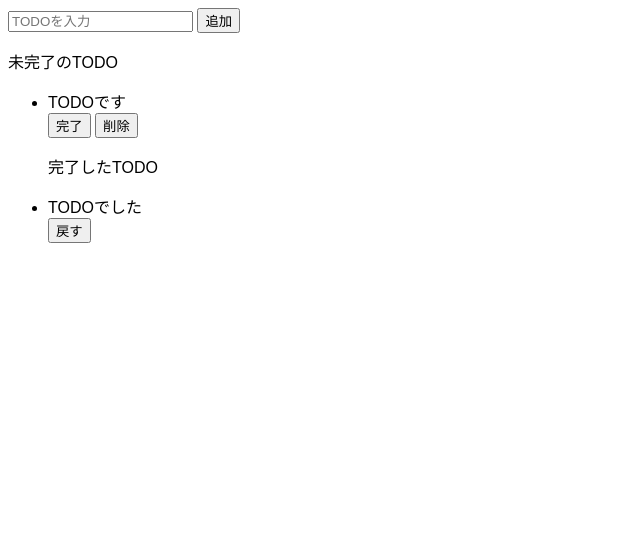
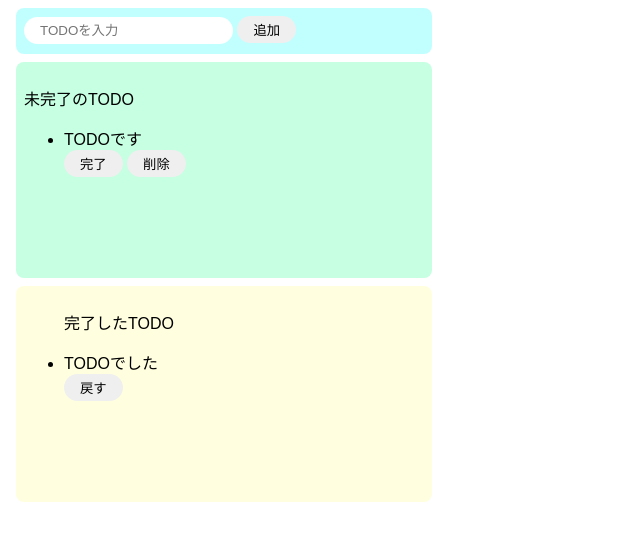
Before and after one commit to herunia-haga/codesandbox-work1, a website built with Parcel: page index.html in a window 1280 px wide. Shown: the whole page, without its empty margins (0-640 px from the left). Built offline with nearby package versions, Linux system fonts and the light colour scheme.

Commit message:
スタイルの追加

```diff
--- a/index.html
+++ b/index.html
@@ -6,11 +6,11 @@
   </head>
 
   <body>
-    <div>
+    <div class="input-area">
       <input placeholder="TODOを入力" />
       <button>追加</button>
     </div>
-    <div>
+    <div class="imcomplete-area">
       <p>未完了のTODO</p>
       <ul>
         <div>
@@ -20,7 +20,7 @@
         </div>
       </ul>
     </div>
-    <div>
+    <div class="complete-area">
       <ul>
         <p>完了したTODO</p>
         <div>
--- a/src/styles.css
+++ b/src/styles.css
@@ -1,3 +1,48 @@
 body {
   font-family: sans-serif;
 }
+
+input {
+  border-radius: 16px;
+  border: none;
+  padding: 6px 16px;
+  outline: none;
+}
+
+button {
+  border-radius: 16px;
+  border: none;
+  padding: 4px 16px;
+}
+
+button:hover {
+  background-color: #ff7fff;
+  color: #fff;
+  cursor: pointer;
+}
+
+.input-area {
+  background-color: #c1ffff;
+  width: 400px;
+  height: 30px;
+  padding: 8px;
+  margin: 8px;
+  border-radius: 8px;
+}
+.imcomplete-area {
+  background-color: #c6ffe2;
+  width: 400px;
+  height: 200px;
+  padding: 8px;
+  margin: 8px;
+  border-radius: 8px;
+}
+
+.complete-area {
+  background-color: #ffffe0;
+  width: 400px;
+  min-height: 200px;
+  padding: 8px;
+  margin: 8px;
+  border-radius: 8px;
+}
```
